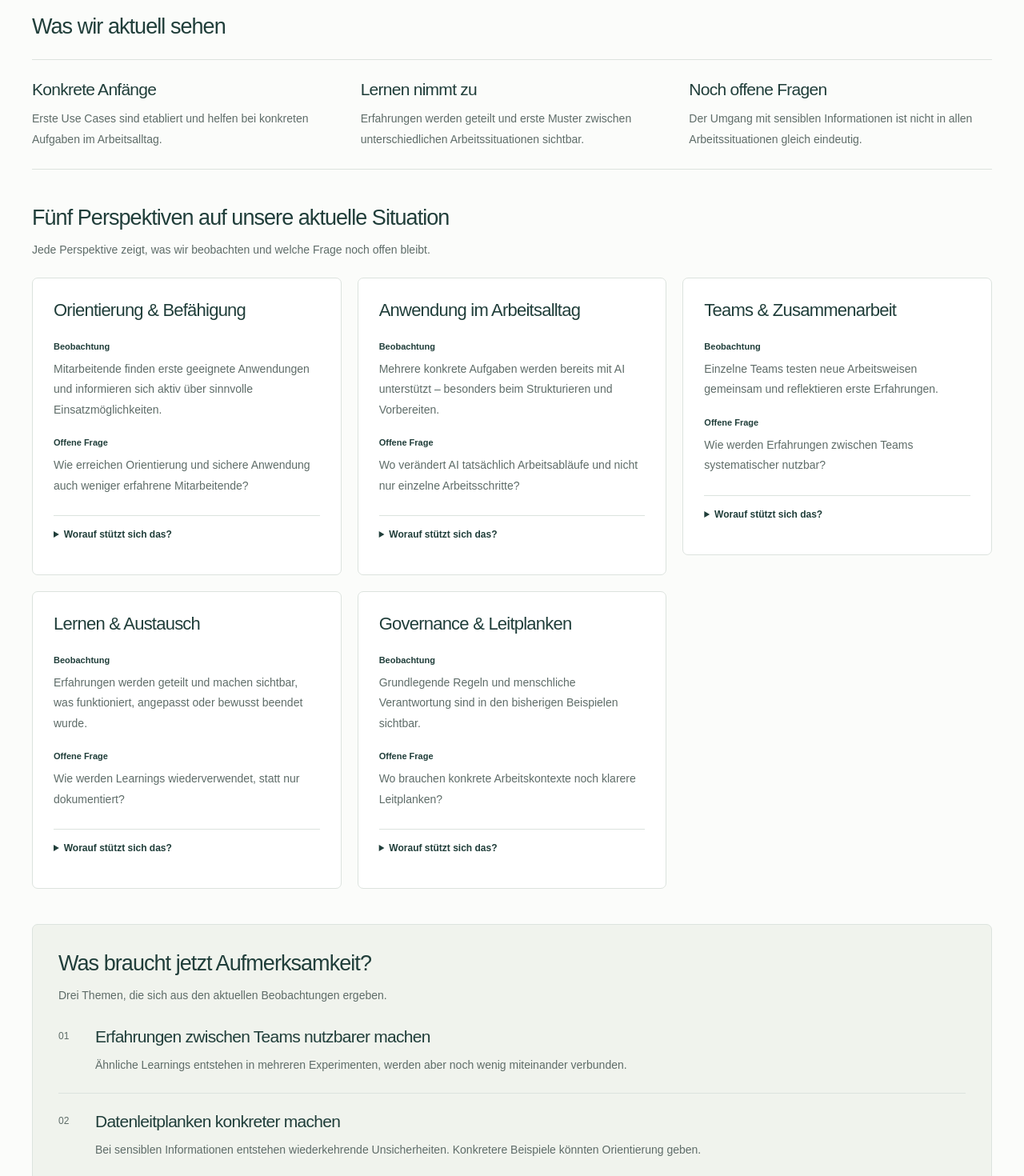
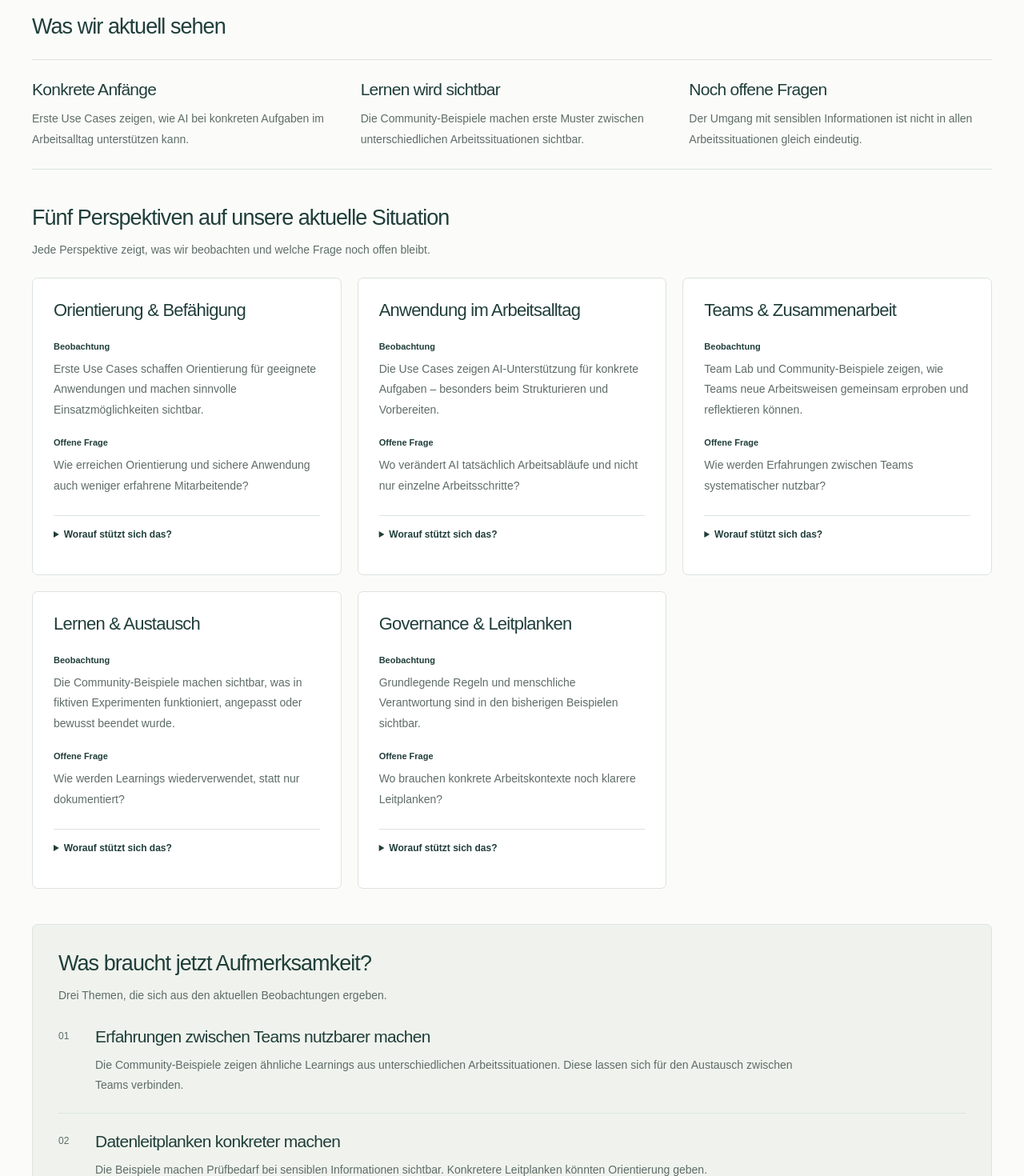
Before and after one commit to dominication/ai-enablement-hub, a Next.js app: page /organisation in a window 1280 px wide. Shown: the part 400-1870 px from the top of the page at 80% size. Built offline with nearby package versions, Linux system fonts and the light colour scheme.

Commit message:
Ground Standortbild wording in fictional prototype examples

```diff
--- a/src/data/organisation.ts
+++ b/src/data/organisation.ts
@@ -18,33 +18,33 @@ export type OrganisationalPerspective = {
 export type AttentionArea = { id: string; title: string; description: string };
 
 export const organisationalObservations: readonly OrganisationalObservation[] = [
-  { title: 'Konkrete Anfänge', description: 'Erste Use Cases sind etabliert und helfen bei konkreten Aufgaben im Arbeitsalltag.' },
-  { title: 'Lernen nimmt zu', description: 'Erfahrungen werden geteilt und erste Muster zwischen unterschiedlichen Arbeitssituationen sichtbar.' },
+  { title: 'Konkrete Anfänge', description: 'Erste Use Cases zeigen, wie AI bei konkreten Aufgaben im Arbeitsalltag unterstützen kann.' },
+  { title: 'Lernen wird sichtbar', description: 'Die Community-Beispiele machen erste Muster zwischen unterschiedlichen Arbeitssituationen sichtbar.' },
   { title: 'Noch offene Fragen', description: 'Der Umgang mit sensiblen Informationen ist nicht in allen Arbeitssituationen gleich eindeutig.' },
 ];
 
 export const organisationalPerspectives: readonly OrganisationalPerspective[] = [
   {
     id: 'orientierung', title: 'Orientierung & Befähigung',
-    observation: 'Mitarbeitende finden erste geeignete Anwendungen und informieren sich aktiv über sinnvolle Einsatzmöglichkeiten.',
+    observation: 'Erste Use Cases schaffen Orientierung für geeignete Anwendungen und machen sinnvolle Einsatzmöglichkeiten sichtbar.',
     question: 'Wie erreichen Orientierung und sichere Anwendung auch weniger erfahrene Mitarbeitende?',
     evidence: [{ kind: 'use-case', slug: 'interview-vorbereiten' }, { kind: 'use-case', slug: 'recherche-strukturieren' }],
   },
   {
     id: 'anwendung', title: 'Anwendung im Arbeitsalltag',
-    observation: 'Mehrere konkrete Aufgaben werden bereits mit AI unterstützt – besonders beim Strukturieren und Vorbereiten.',
+    observation: 'Die Use Cases zeigen AI-Unterstützung für konkrete Aufgaben – besonders beim Strukturieren und Vorbereiten.',
     question: 'Wo verändert AI tatsächlich Arbeitsabläufe und nicht nur einzelne Arbeitsschritte?',
     evidence: [{ kind: 'use-case', slug: 'projektstatus-vorbereiten' }, { kind: 'community', id: 'projektstatus-kontext' }],
   },
   {
     id: 'teams', title: 'Teams & Zusammenarbeit',
-    observation: 'Einzelne Teams testen neue Arbeitsweisen gemeinsam und reflektieren erste Erfahrungen.',
+    observation: 'Team Lab und Community-Beispiele zeigen, wie Teams neue Arbeitsweisen gemeinsam erproben und reflektieren können.',
     question: 'Wie werden Erfahrungen zwischen Teams systematischer nutzbar?',
     evidence: [{ kind: 'use-case', slug: 'team-experiment' }, { kind: 'community', id: 'team-einsatz-eingrenzen' }],
   },
   {
     id: 'lernen', title: 'Lernen & Austausch',
-    observation: 'Erfahrungen werden geteilt und machen sichtbar, was funktioniert, angepasst oder bewusst beendet wurde.',
+    observation: 'Die Community-Beispiele machen sichtbar, was in fiktiven Experimenten funktioniert, angepasst oder bewusst beendet wurde.',
     question: 'Wie werden Learnings wiederverwendet, statt nur dokumentiert?',
     evidence: [{ kind: 'community', id: 'interviewfragen-pruefen' }, { kind: 'community', id: 'team-versuch-beenden' }],
   },
@@ -57,8 +57,8 @@ export const organisationalPerspectives: readonly OrganisationalPerspective[] =
 ];
 
 export const attentionAreas: readonly AttentionArea[] = [
-  { id: 'austausch', title: 'Erfahrungen zwischen Teams nutzbarer machen', description: 'Ähnliche Learnings entstehen in mehreren Experimenten, werden aber noch wenig miteinander verbunden.' },
-  { id: 'leitplanken', title: 'Datenleitplanken konkreter machen', description: 'Bei sensiblen Informationen entstehen wiederkehrende Unsicherheiten. Konkretere Beispiele könnten Orientierung geben.' },
+  { id: 'austausch', title: 'Erfahrungen zwischen Teams nutzbarer machen', description: 'Die Community-Beispiele zeigen ähnliche Learnings aus unterschiedlichen Arbeitssituationen. Diese lassen sich für den Austausch zwischen Teams verbinden.' },
+  { id: 'leitplanken', title: 'Datenleitplanken konkreter machen', description: 'Die Beispiele machen Prüfbedarf bei sensiblen Informationen sichtbar. Konkretere Leitplanken könnten Orientierung geben.' },
   { id: 'erproben', title: 'Geeignete Use Cases gezielt weiter erproben', description: 'Strukturierungs- und Vorbereitungsaufgaben zeigen wiederholt Potenzial und eignen sich für weitere kontrollierte Experimente.' },
 ];
 
```
Also changed, not shown: 1 other file (tests, documents, lock files or other folders).
